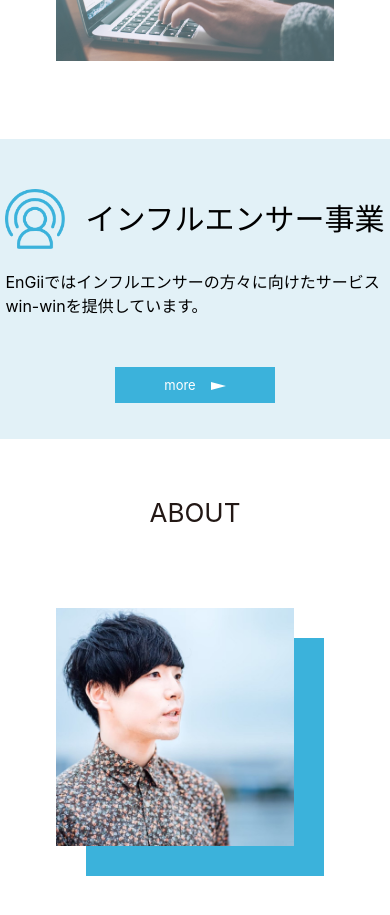
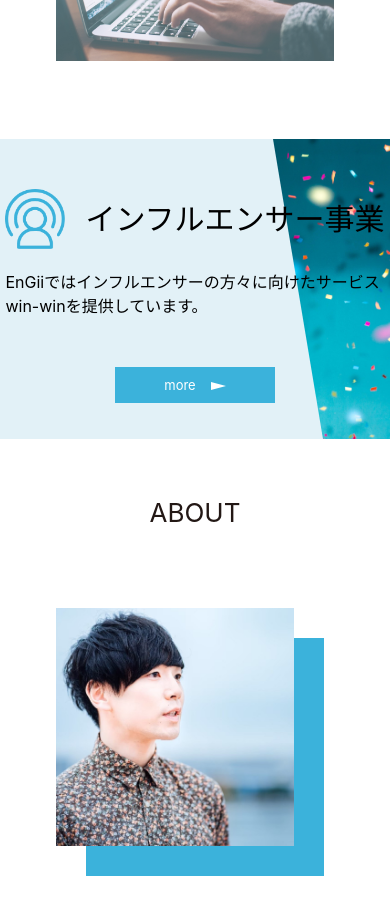
Before and after one commit to reiji-0720/EnGii-HP-recreate, a Nuxt app: page / in a window 390 px wide. Shown: the part 1780-2695 px from the top of the page. Built offline with nearby package versions, Linux system fonts and the light colour scheme.

Commit message:
influencer画像サイズ変更

```diff
--- a/components/influencer.vue
+++ b/components/influencer.vue
@@ -122,7 +122,11 @@ h1 {
   right: 0;
   z-index: -1;
 }
-
+@media screen and (max-width:1366px){
+  .influencerImg{
+    width: 35%;
+  }
+}
 @media screen and (max-width:1000px) {
   .main-container {
     height: 300px;
@@ -137,7 +141,7 @@ h1 {
     margin-top: 5%;
   }
   .influencerImg{
-    width: 350px;
+    width: 40%;
     height: 300px;
   }
   .title-box{
@@ -155,15 +159,15 @@ h1 {
   display: block;
 }
 }
-@media screen and (max-width:720px) {
-  .influencerImg{
-    display:none;
-  }
-}
+
 @media screen and (max-width:730px){
   .influencerLogo {
     height: 60px;
     width: 60px;
+  }
+  .influencerImg{
+    width: 30%;
+    height: 300px;
   }
   .main-container{
     padding:0;
```
